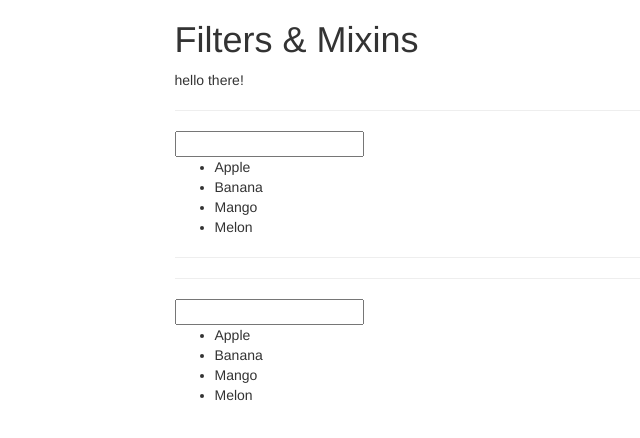
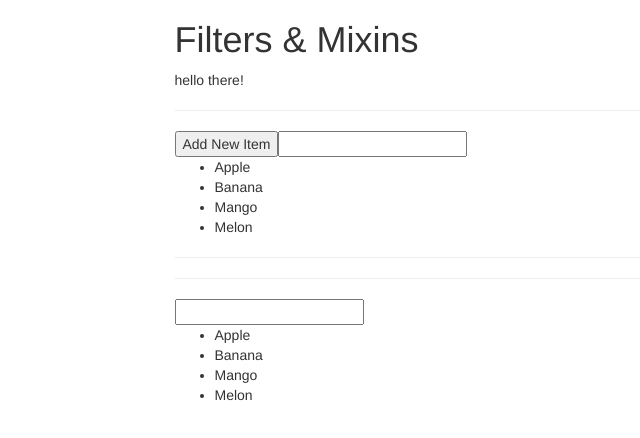
Before and after one commit to fernandotnl/vuejs-course, a Vue app: page / in a window 1280 px wide. Shown: the top 438 px of the page, without its empty margins (188-828 px from the left). Built offline with nearby package versions, Linux system fonts and the light colour scheme.

Commit message:
Adding button to push Berries to fruits

```diff
--- a/src/App.vue
+++ b/src/App.vue
@@ -5,6 +5,7 @@
         <h1>Filters & Mixins</h1>
         <p>{{ text | toUppercase | to-lowercase }}</p>
         <hr>
+        <button @click="fruits.push('Berries')">Add New Item</button>
         <input v-model="filterText">
         <ul>
           <li :key="fruit" v-for="fruit in filteredFruits"> {{ fruit }}</li>
```
